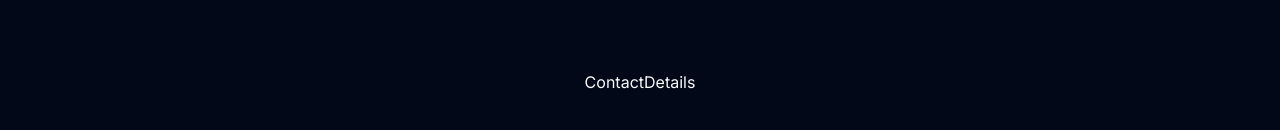
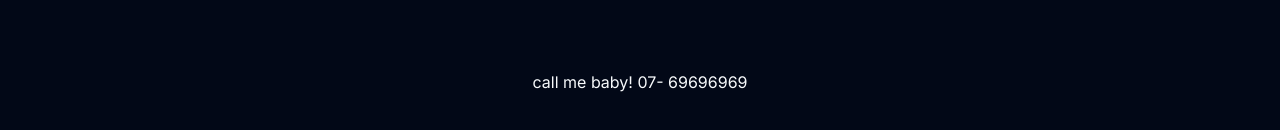
Before and after one commit to fallowshades/chas_portfolio_theme, a Next.js app in the folder portfolio/: page / in a window 1280 px wide. Shown: the part 1556-1686 px from the top of the page. Built offline with nearby package versions, Linux system fonts and the light colour scheme.

Commit message:
contact detail

```diff
--- a/portfolio/src/components/ContactDetails.jsx
+++ b/portfolio/src/components/ContactDetails.jsx
@@ -1,4 +1,4 @@
 const ContactDetails = () => {
-  return <div>ContactDetails</div>
+  return <div>call me baby! 07- 69696969</div>
 }
 export default ContactDetails
```
